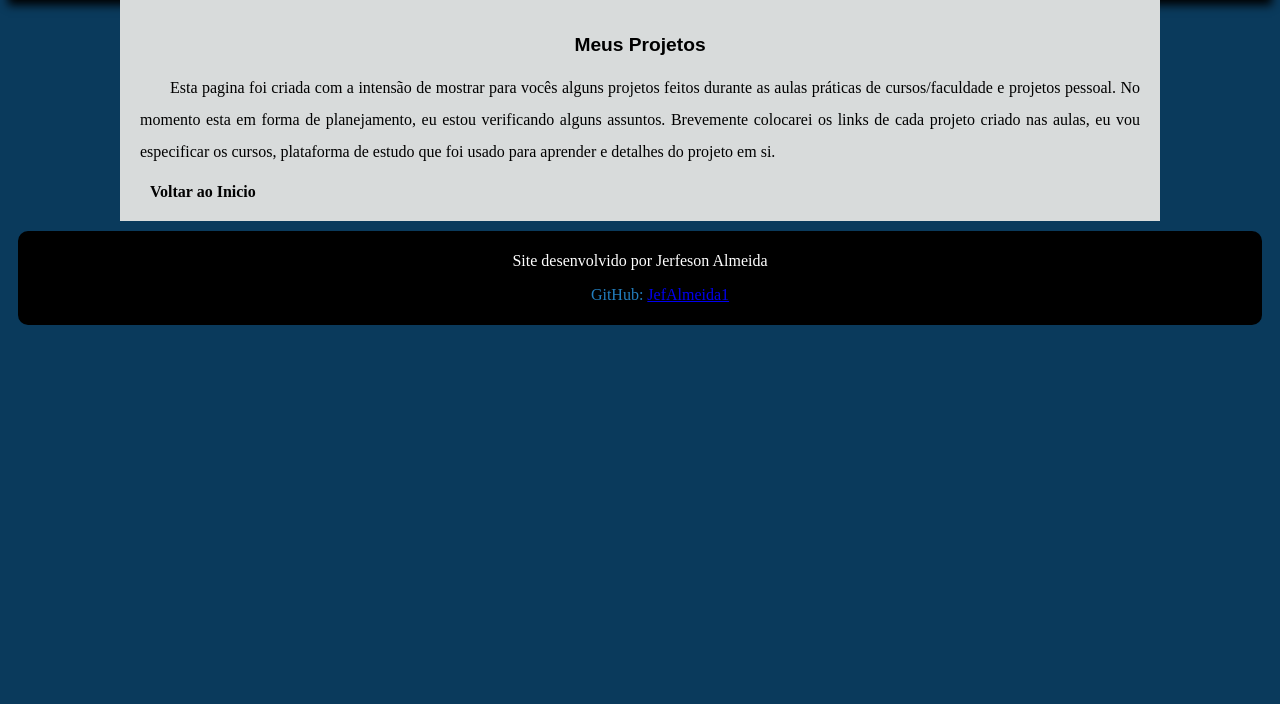
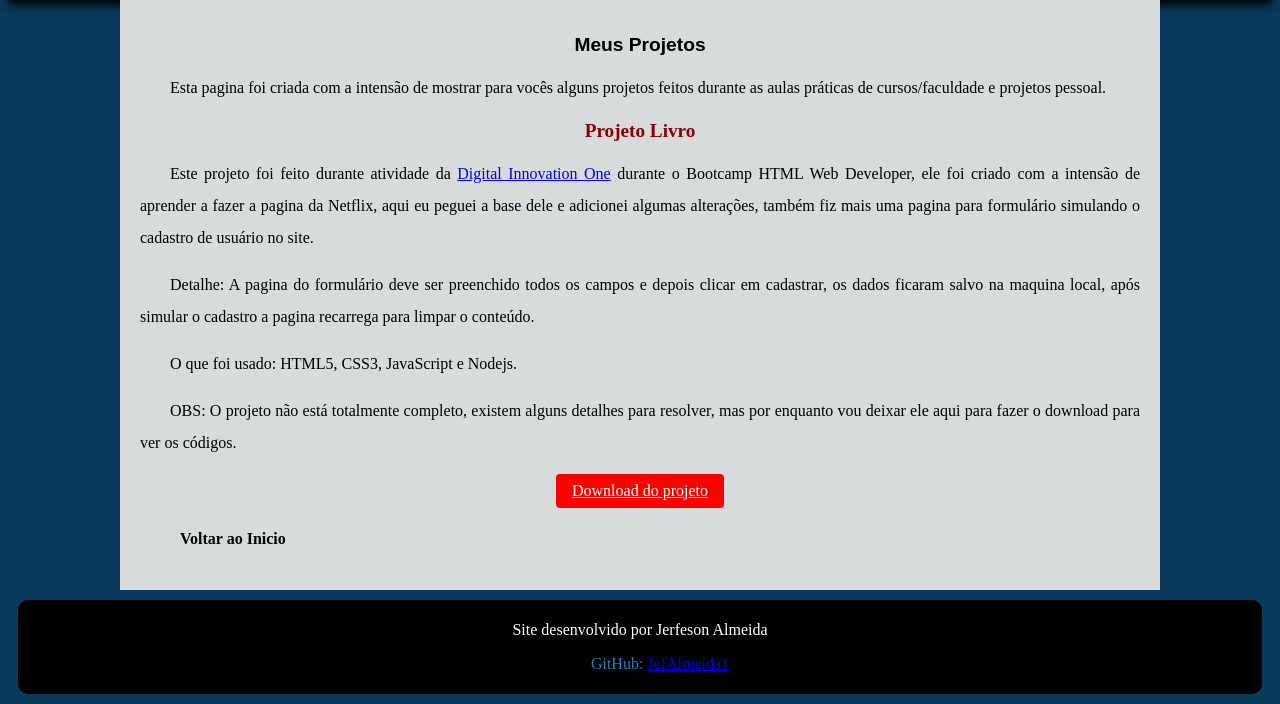
Before and after one commit to JefAlmeida1/Portfolio, a plain HTML site: page meus projetos/projetos.html in a window 1280 px wide. Shown: the part 126-830 px from the top of the page. Before the commit the page ends 800 px from the top, so only its background shows below. Drawn offline with Linux system fonts and the light colour scheme; files whose address does not match are found by name.

Commit message:
adicional projeto

```diff
--- a/meus projetos/projetos.html
+++ b/meus projetos/projetos.html
@@ -26,9 +26,16 @@
     <article>
         <main class="prod2">
         <h2 class="prod3">Meus Projetos</h2>
-        <p>Esta pagina foi criada com a intensão de mostrar para vocês alguns projetos feitos durante as aulas práticas de cursos/faculdade e projetos pessoal. No momento esta em forma de planejamento, eu estou verificando alguns assuntos. Brevemente colocarei os links de cada projeto criado nas aulas, eu vou especificar os cursos, plataforma de estudo que foi usado para aprender e detalhes do projeto em si.</p>
+        <p>Esta pagina foi criada com a intensão de mostrar para vocês alguns projetos feitos durante as aulas práticas de cursos/faculdade e projetos pessoal.
 
-        <a class="prod4" href="..//index.html">Voltar ao Inicio</a>
+            <h2 class="livro1">Projeto Livro</h2>
+            <p>Este projeto foi feito durante atividade da <a href="https://digitalinnovation.one/" target="_blank">Digital Innovation One</a> durante o Bootcamp HTML Web Developer, ele foi criado com a intensão de aprender a fazer a pagina da Netflix, aqui eu peguei a base dele e adicionei algumas alterações, também fiz mais uma pagina para formulário simulando o cadastro de usuário no site.</p>
+            <p>Detalhe: A pagina do formulário deve ser preenchido todos os campos e depois clicar em cadastrar, os dados ficaram salvo na maquina local, após simular o cadastro a pagina recarrega para limpar o conteúdo.</p>
+            <p>O que foi usado: HTML5, CSS3, JavaScript e Nodejs.</p>
+            <p>OBS: O projeto não está totalmente completo, existem alguns detalhes para resolver, mas por enquanto vou deixar ele aqui para fazer o download para ver os códigos.</p>
+            <div class="livro3"><a class="livro2" href="Projeto Livro.rar" download="Projeto Livro.rar">Download do projeto</a></div>
+
+       <p><a class="prod4" href="..//index.html">Voltar ao Inicio</a></p>
         </main>
     </article>
 
--- a/style.css
+++ b/style.css
@@ -262,3 +262,25 @@ body.prod1{
     background-color: #1249c0fa;
     color: rgba(255, 255, 255, 0.897);
 }
+
+/*livro*/
+.livro1{
+    text-align: center;
+    font-family: 'Arial Blcak';
+    color: darkred;
+}
+.livro2{
+    padding: 2rem;
+    align-items: center;
+    display: flex;
+    flex-direction: column;
+    background-color: red;
+    color: white;
+    padding: 8px;
+    border-radius: 4px;
+}
+.livro3{
+
+    padding-left: 26rem;
+    padding-right: 26rem;
+}
```
